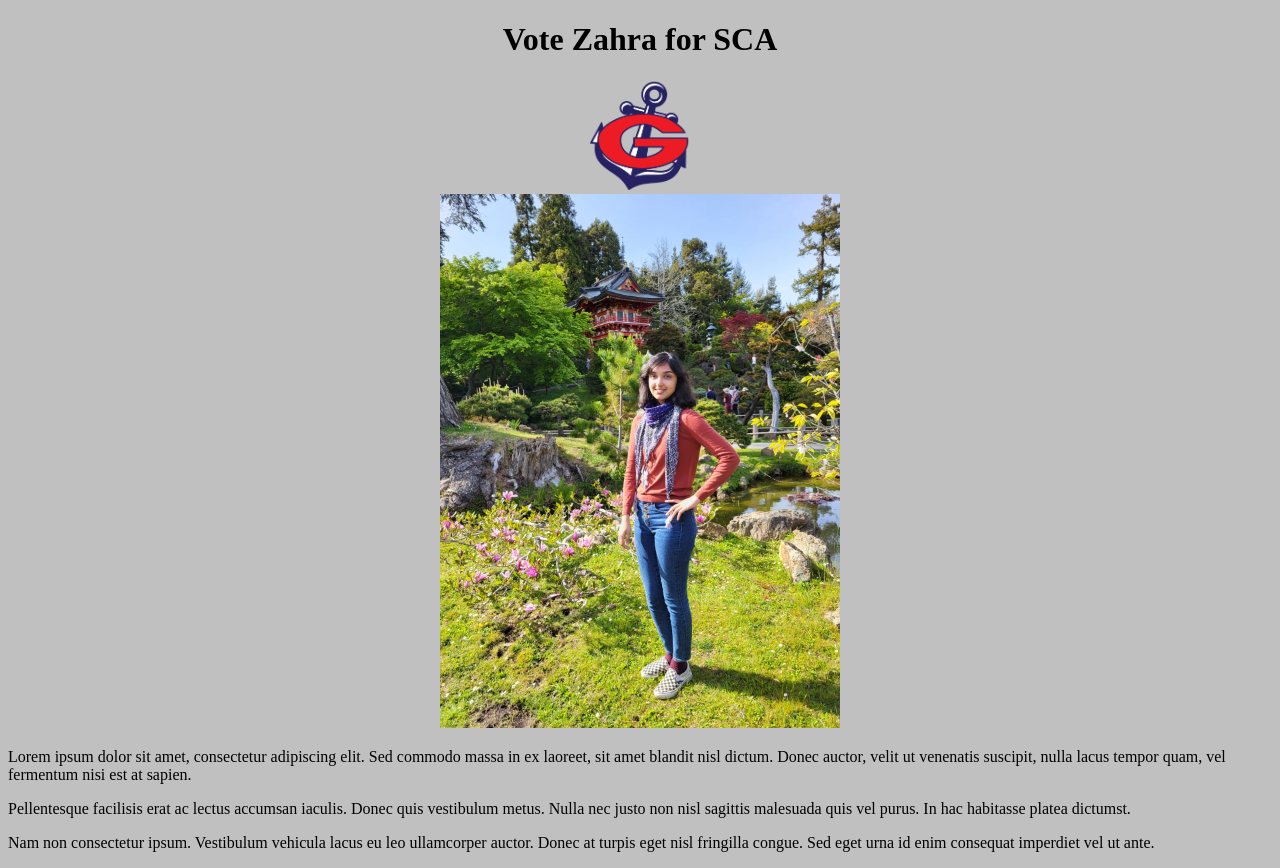
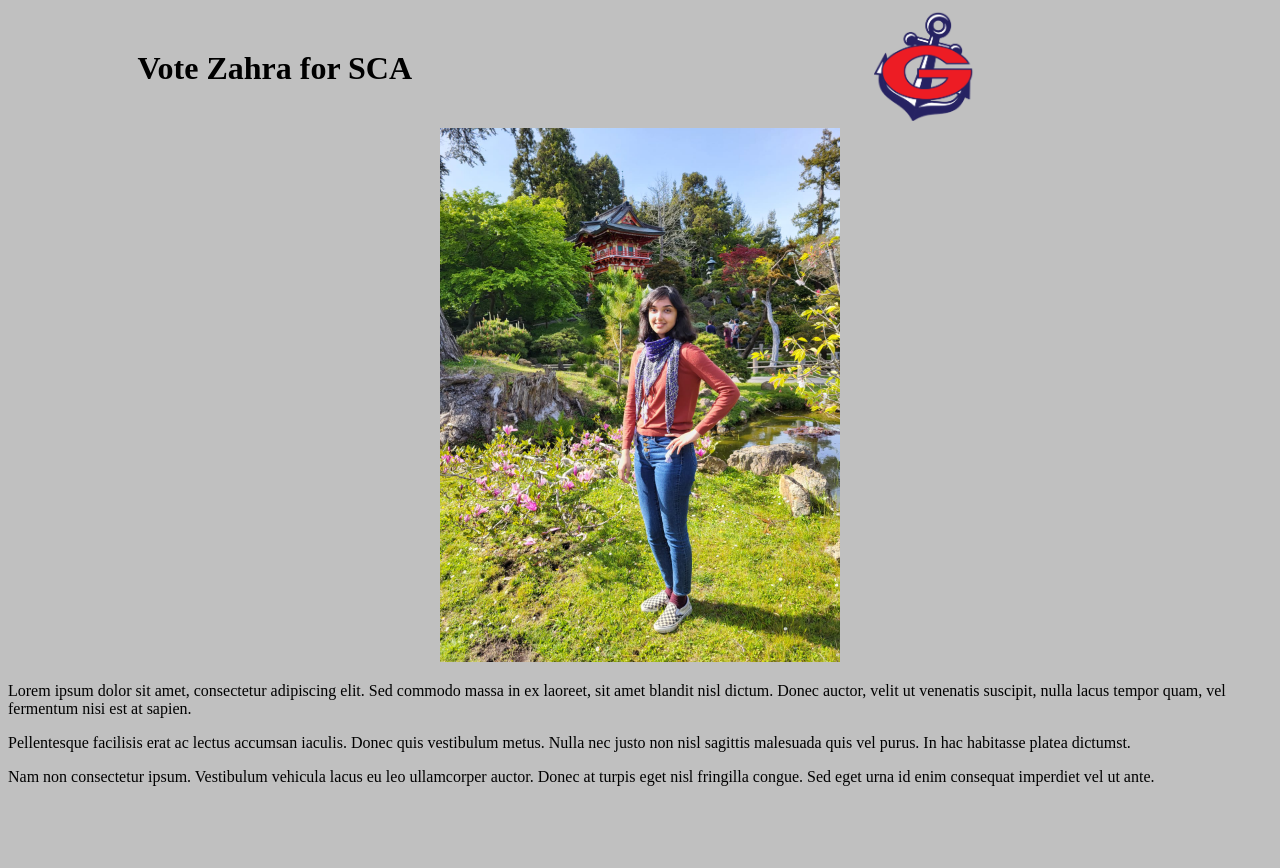
Before and after one commit to rizvizahra/president, a plain HTML site: page index.html in a window 1280 px wide. After the commit the page ends 802 px from the top, so only its background shows below. Drawn offline with Linux system fonts and the light colour scheme.

Commit message:
Update index.html

```diff
--- a/index.html
+++ b/index.html
@@ -4,10 +4,13 @@
     <title>Vote Zahra for SCA</title>
   </head>
   <body bgcolor="silver">
-    <center><H1>Vote Zahra for SCA</H1>
-    <div>
-      <img src="grafton-high-school-logo.png" width="100" alt="Grafton High School" />
-    </div>
+    <center>
+
+      <table width="80%">
+        <tr>
+          <td><H1>Vote Zahra for SCA</H1></td><td> <img src="grafton-high-school-logo.png" width="100" alt="Grafton High School" /></td>
+        </tr>
+      </table>
 
     <div>
       <img src="zahra-photo.jpg" width="400" alt="Zahra Rizvi" />
```
